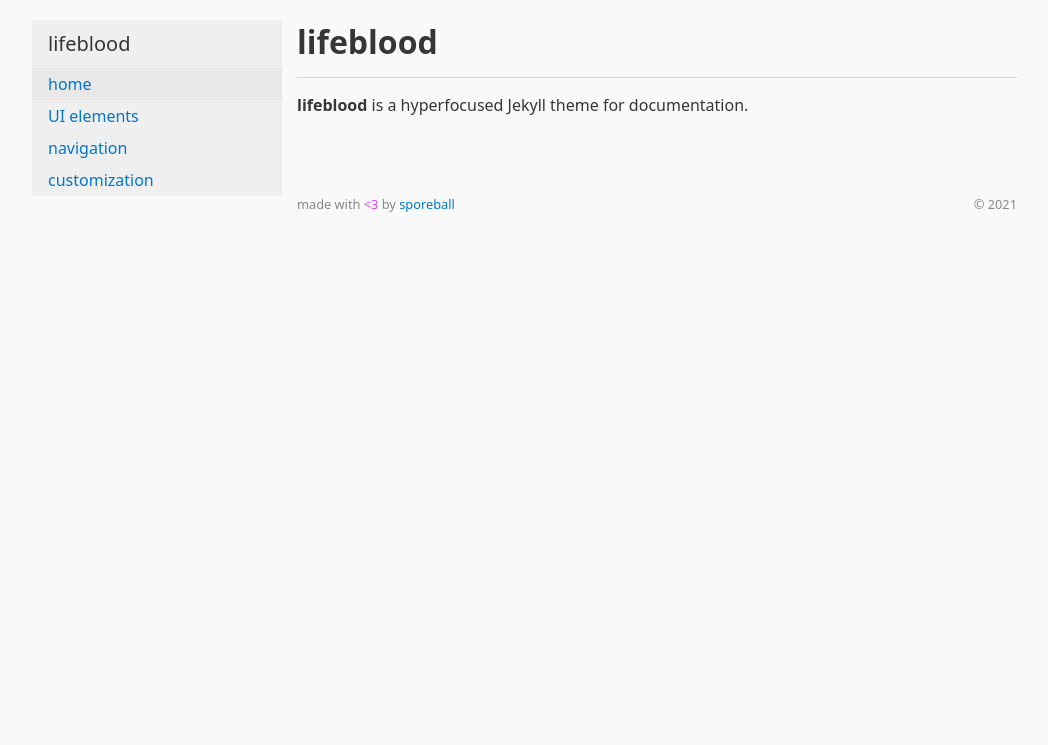
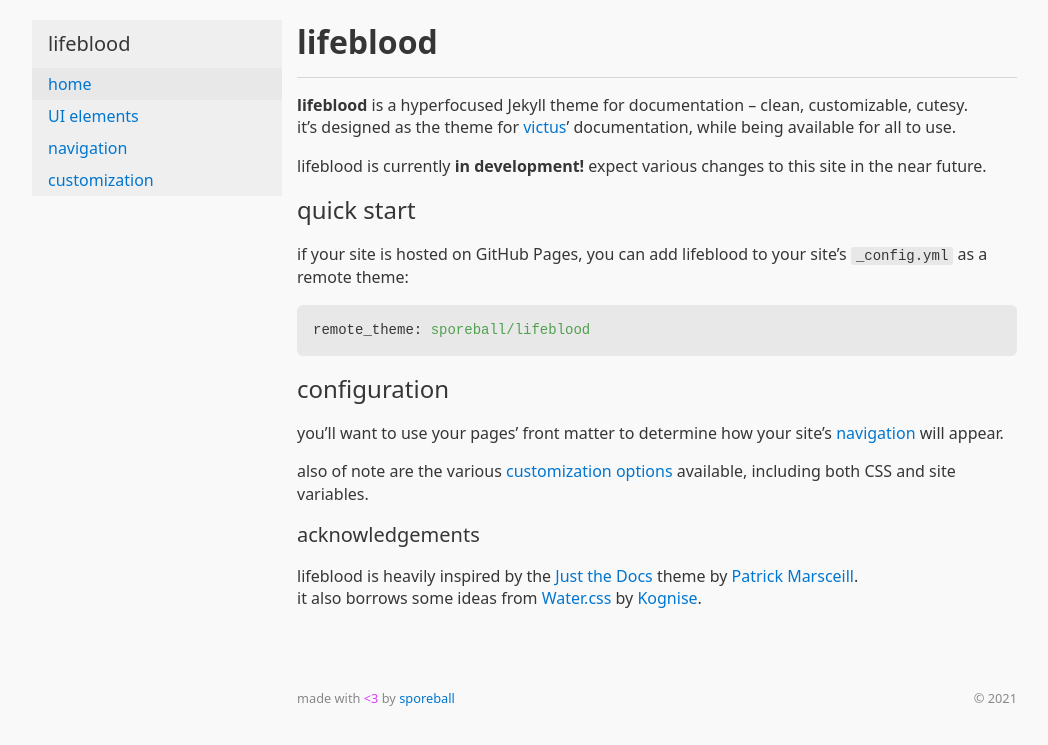
Before and after one commit to sporeball/lifeblood, a Jekyll site: the page built from index.md, in a window 1280 px wide. Shown: the top 745 px of the page, without its empty margins (108-1156 px from the left). Built offline with Jekyll 4.4.1, drawn with Linux system fonts in a browser that asks for light colours.

Commit message:
docs: expand index, copyedit

````diff
--- a/index.md
+++ b/index.md
@@ -5,4 +5,23 @@ nav_order: 1
 ---
 
 # lifeblood
-**lifeblood** is a hyperfocused Jekyll theme for documentation.
+**lifeblood** is a hyperfocused Jekyll theme for documentation -- clean, customizable, cutesy.\
+it's designed as the theme for [victus](https://sporeball.dev/victus)' documentation, while being available for all to use.
+
+lifeblood is currently **in development!**  expect various changes to this site in the near future.
+
+### quick start
+if your site is hosted on GitHub Pages, you can add lifeblood to your site's `_config.yml` as a remote theme:
+
+```yml
+remote_theme: sporeball/lifeblood
+```
+
+### configuration
+you'll want to use your pages' front matter to determine how your site's [navigation](docs/navigation) will appear.
+
+also of note are the various [customization options](docs/customization) available, including both CSS and site variables.
+
+#### acknowledgements
+lifeblood is heavily inspired by the [Just the Docs](https://pmarsceill.github.io/just-the-docs) theme by [Patrick Marsceill](https://www.thismodernweb.com).\
+it also borrows some ideas from [Water.css](https://watercss.kognise.dev) by [Kognise](https://kognise.dev).
````
Also changed, not shown: docs/customization.md (+1 -1 lines), docs/ui_elements.md (renamed from docs/ui_components.md).
